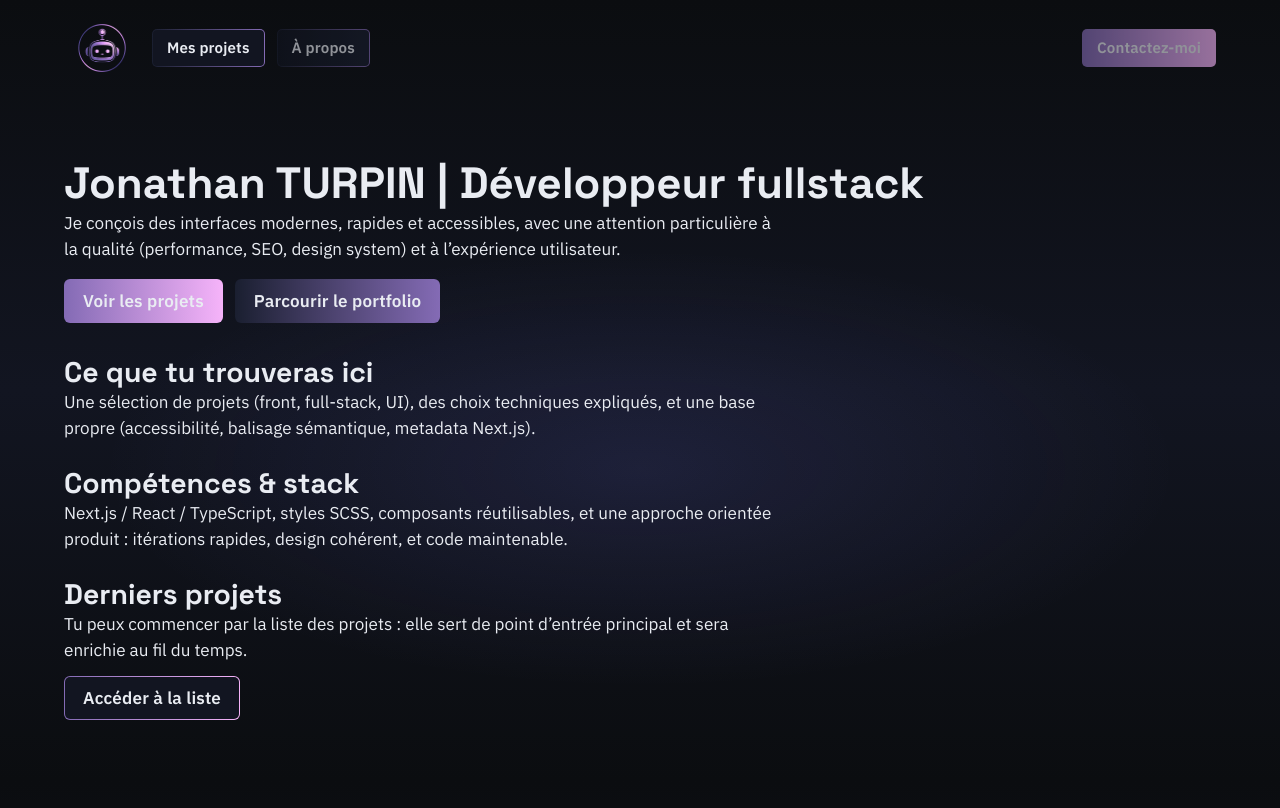
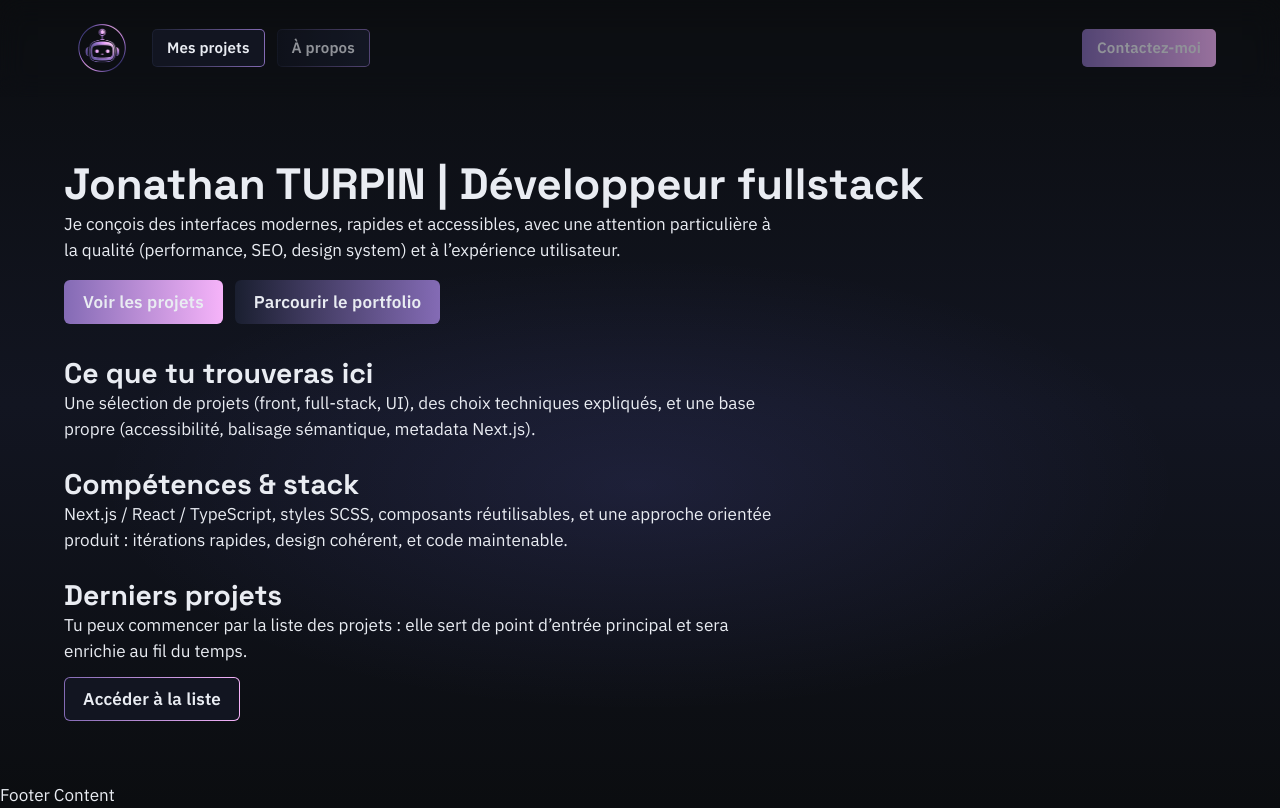
Before and after one commit to TURPINJonathan/Portfolio_v2, a Next.js app: page / in a window 1280 px wide. Built offline with nearby package versions, Linux system fonts and the light colour scheme; no server answers.

Commit message:
rework style layout

```diff
--- a/app/(layout)/(header)/Header.tsx
+++ b/app/(layout)/(header)/Header.tsx
@@ -13,6 +13,7 @@ export default function HeaderLayout() {
   const navId = useId();
   const [isMenuOpen, setIsMenuOpen] = useState(false);
   const [isMenuMounted, setIsMenuMounted] = useState(false);
+  const [isElevated, setIsElevated] = useState(false);
   const burgerButtonRef = useRef<HTMLButtonElement | null>(null);
   const closeTimerRef = useRef<number | null>(null);
 
@@ -39,8 +40,18 @@ export default function HeaderLayout() {
     };
   }, []);
 
+  useEffect(() => {
+    const onScroll = (): void => {
+      setIsElevated(window.scrollY > 0);
+    };
+
+    onScroll();
+    window.addEventListener('scroll', onScroll, { passive: true });
+    return () => window.removeEventListener('scroll', onScroll);
+  }, []);
+
   return (
-    <header id="header-container" className="w-full">
+    <header id="header-container" className={`site-header glass-surface${isElevated ? ' is-elevated' : ''}`}>
       <div className="container">
         <div className="relative flex w-full items-center gap-4 py-4">
           <div className="flex items-center gap-3">
--- a/app/(layout)/Footer.tsx
+++ b/app/(layout)/Footer.tsx
@@ -1,4 +1,3 @@
 export default function FooterLayout() {
-  return <footer></footer>;
-  // return <footer>Footer Content</footer>;
+  return <footer>Footer Content</footer>;
 }
--- a/app/(site)/layout.tsx
+++ b/app/(site)/layout.tsx
@@ -7,14 +7,18 @@ export default function SiteLayout({
   children: React.ReactNode;
 }>) {
   return (
-    <>
+    <div className="min-h-screen flex flex-col">
       <a className="skip-link" href="#main-content">
         Aller au contenu
       </a>
 
       <HeaderLayout />
-      <main id="main-content">{children}</main>
+
+      <main id="main-content" className="flex-1">
+        {children}
+      </main>
+
       <FooterLayout />
-    </>
+    </div>
   );
 }
--- a/app/globals.scss
+++ b/app/globals.scss
@@ -8,5 +8,10 @@
 
 html,
 body {
+  min-height: 100vh;
   font-family: var(--text-font);
 }
+
+#main-content {
+  scroll-margin-top: 96px;
+}
--- a/styles/abstracts/_variables.scss
+++ b/styles/abstracts/_variables.scss
@@ -134,6 +134,12 @@ $focus-ring-color: $accent-color;
   --focus-ring-width: #{$focus-ring-width};
   --focus-ring-offset: #{$focus-ring-offset};
   --focus-ring-color: #{$focus-ring-color};
+
+  --glass-blur: 14px;
+  --glass-bg: transparent;
+  --glass-bg-elevated: #{rgba($background-color, 0.28)};
+  --glass-border-elevated: #{rgba($primary-text-color, 0.1)};
+  --glass-shadow-elevated: 0 10px 30px #{rgba(#000, 0.35)};
 }
 
 @media (width >= 768px) {
--- a/styles/base/_base.scss
+++ b/styles/base/_base.scss
@@ -78,6 +78,34 @@ html {
       transform: translateY(0);
     }
 
+    .site-header {
+      position: sticky;
+      z-index: 50;
+      top: 0;
+      width: 100%;
+    }
+
+    .glass-surface {
+      border-bottom: 1px solid transparent;
+      backdrop-filter: blur(var(--glass-blur));
+      background: var(--glass-bg);
+      box-shadow: none;
+      transition:
+        background-color var(--motion-duration) var(--motion-ease),
+        border-color var(--motion-duration) var(--motion-ease),
+        box-shadow var(--motion-duration) var(--motion-ease);
+
+      @supports ((-webkit-backdrop-filter: blur(0)) or (backdrop-filter: blur(0))) {
+        backdrop-filter: blur(var(--glass-blur));
+      }
+    }
+
+    .glass-surface.is-elevated {
+      border-bottom-color: var(--glass-border-elevated);
+      background: var(--glass-bg-elevated);
+      box-shadow: var(--glass-shadow-elevated);
+    }
+
     /* Accessibility */
     :where(a, button, input, textarea, select, summary, [tabindex]:not([tabindex='-1'])):focus-visible {
       outline: var(--focus-ring-width) solid var(--focus-ring-color);
```
Also changed, not shown: 1 other file (tests, documents, lock files or other folders).
